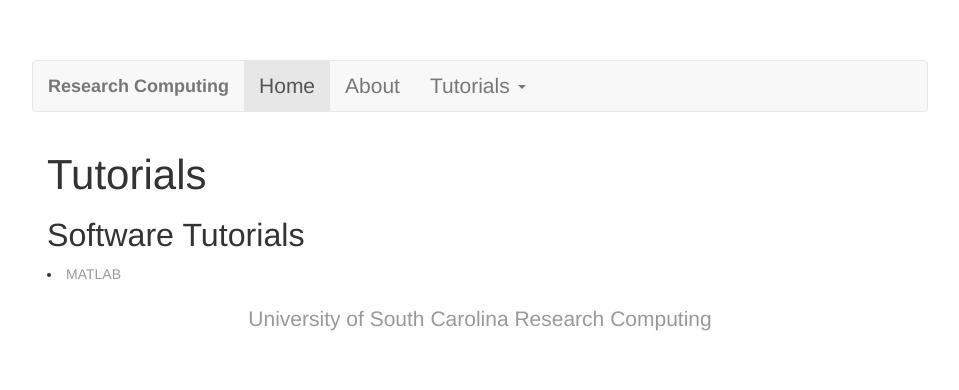
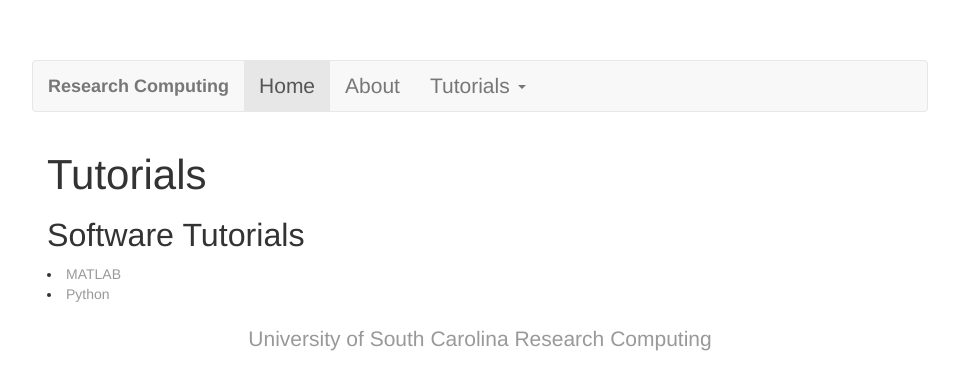
Before and after one commit to aholdeman/malab-test, a Jekyll site: the page built from tutorials/index.html, in a window 1280 px wide. Shown: the top 390 px of the page, without its empty margins (160-1119 px from the left). Built offline with Jekyll 4.4.1, drawn with Linux system fonts in a browser that asks for light colours.

Commit message:
Refactored nav links and page locations, hopefully didn't break anything terribly

```diff
--- a/_layouts/default.html
+++ b/_layouts/default.html
@@ -15,17 +15,17 @@
   <nav class="navbar navbar-default">
       <div class="container-fluid">
           <div class="navbar-header">
-              <a class="navbar-brand" href="https://aholdeman.github.io/malab-test/"><strong>Research Computing</strong></a>
+              <a class="navbar-brand" href="../index.html"><strong>Research Computing</strong></a>
           </div>
           <ul class="nav navbar-nav">
-              <li class="active"><a href="https://aholdeman.github.io/malab-test/">Home</a></li>
-              <li><a class="nav-item" href="https://aholdeman.github.io/malab-test/about/">About</a></li>
+              <li class="active"><a href="../index.html">Home</a></li>
+              <li><a class="nav-item" href="../about/index.html">About</a></li>
               <li class="nav-item dropdown dropdown">
-                  <a class="dropdown-toggle" data-toggle="dropdown" href="https://aholdeman.github.io/malab-test/tutorials">Tutorials
+                  <a class="dropdown-toggle" data-toggle="dropdown" href="../tutorials/index.html">Tutorials
                       <span class="caret"></span></a>
                   <ul class="dropdown-menu">
-                      <li><a href="https://aholdeman.github.io/malab-test/tutorials/matlab">MATLAB</a></li>
-                      <li><a href="https://aholdeman.github.io/malab-test/tutorials/python">Python</a></li>
+                      <li><a href="../tutorials/matlab.html">MATLAB</a></li>
+                      <li><a href="../tutorials/python.html">Python</a></li>
                   </ul>
           </ul>
       </div>
--- a/tutorials/index.html
+++ b/tutorials/index.html
@@ -6,5 +6,6 @@ title: Tutorials
 <div>
     <h1>Tutorials</h1>
     <h3>Software Tutorials</h3>
-    <li><a href="https://aholdeman.github.io/malab-test/tutorials/matlab">MATLAB</a></li>
+    <li><a href="matlab.html">MATLAB</a></li>
+    <li><a href="python.html">Python</a></li>
 </div>
--- a/tutorials/python.html
+++ b/tutorials/python.html
@@ -4,7 +4,7 @@ title: Python Tutorial
 ---
 <div class="container">
     <div class="jumbotron"
-         style="background-image: url(images/dna.jpg); color:white; text-align: center; padding:100px;">
+         style="background-image: url(../images/dna.jpg); color:white; text-align: center; padding:100px;">
         <h1>Python Tutorial</h1>
         <p><a class="btn btn-primary btn-lg" style="background-color:#537391; border-color: #537391"
               href="https://github.com/torkian/slurm-python/tree/python_tutorial">Find the files in this tutorial on our
```
Also changed, not shown: tutorials/matlab.html (renamed from tutorials/matlab/index.html).
